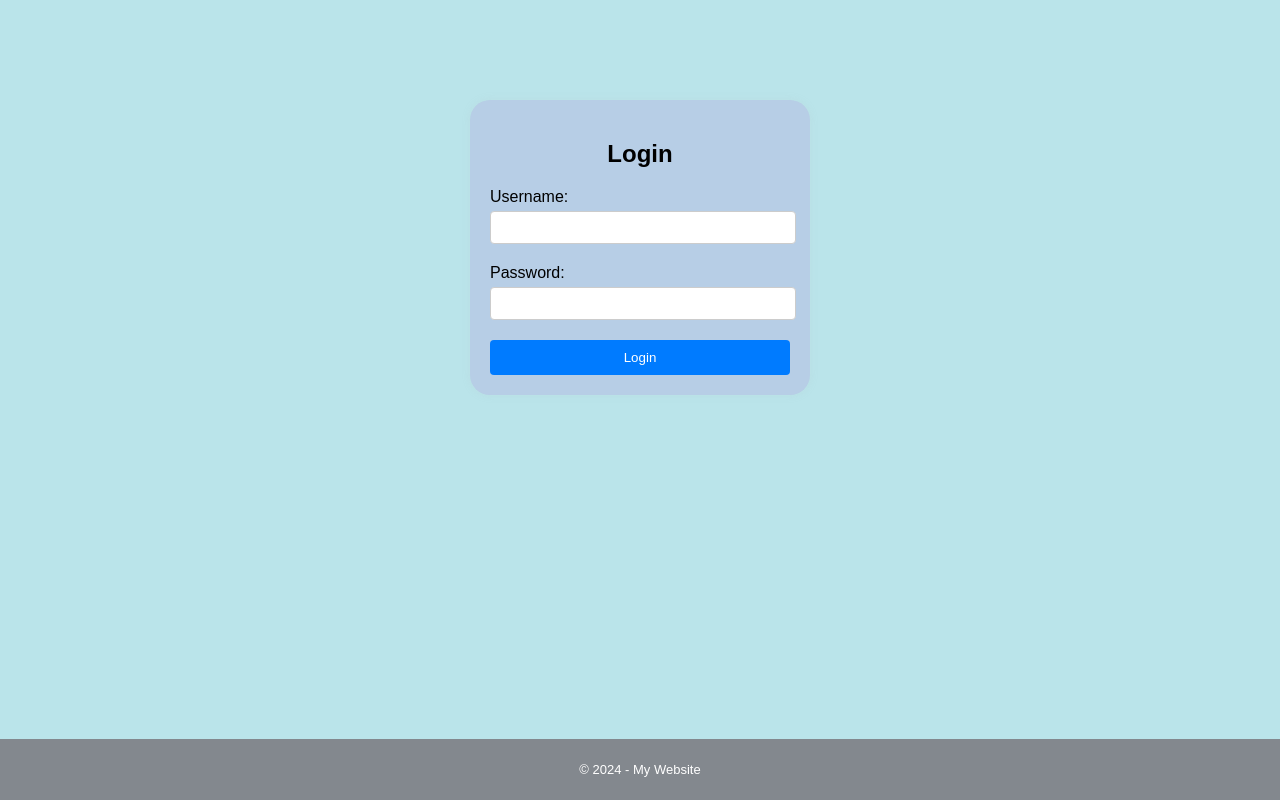
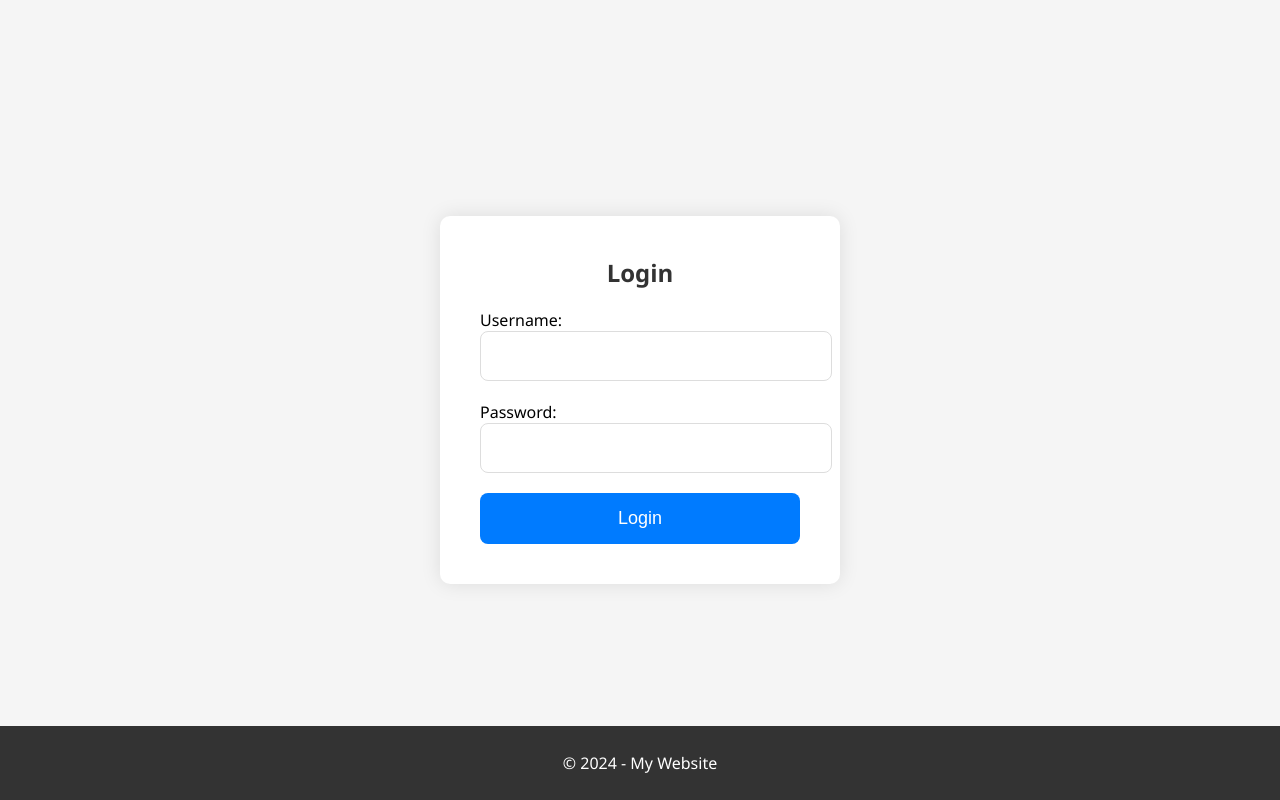
Before and after one commit to Hakim-CS/Login-page-Basic-, a plain HTML site: page log in/index.html in a window 1280 px wide. Drawn offline with Linux system fonts and the light colour scheme.

Commit message:
Update styles.css

```diff
--- a/log in/styles.css
+++ b/log in/styles.css
@@ -1,20 +1,31 @@
 body {
-    font-family: Arial, sans-serif;
+    font-family: 'Segoe UI', Tahoma, Geneva, Verdana, sans-serif;
     margin: 0;
     padding: 0;
-    background-color: #bae4ea;
+    background-color: #f5f5f5;
+    display: flex;
+    justify-content: center;
+    align-items: center;
+    height: 100vh;
+}
+
+.container {
+    width: 100%;
+    max-width: 400px;
+    padding: 0 20px;
 }
 
 .login-container {
-    width:300px;
-    margin: 100px auto;
-    padding: 20px;
-    background-color: #b7cee6;
-    border-radius: 20px;
-    box-shadow: 0px 0px 10px rgba(181, 173, 173, 0.1);
+    background-color: #fff;
+    border-radius: 10px;
+    box-shadow: 0 0 20px rgba(0, 0, 0, 0.1);
+    padding: 40px;
 }
 
-h2 {
+.login-container h2 {
+    margin: 0 0 20px;
+    color: #333;
+    font-size: 24px;
     text-align: center;
 }
 
@@ -22,42 +33,56 @@ h2 {
     margin-bottom: 20px;
 }
 
-.input-group label {
-    display: block;
-    margin-bottom: 5px;
+.input-group input {
+    width: 100%;
+    padding: 15px;
+    border: 1px solid #ddd;
+    border-radius: 8px;
+    font-size: 16px;
 }
 
-.input-group input {
-    width: 96%;
-    padding: 8px;
-    border-radius: 4px;
-    border: 1px solid #ccc;
-}
-
-button {
+.login-button {
     width: 100%;
-    padding: 10px;
+    padding: 15px;
     background-color: #007bff;
     color: #fff;
     border: none;
-    border-radius: 4px;
+    border-radius: 8px;
+    font-size: 18px;
     cursor: pointer;
+    transition: background-color 0.3s ease;
 }
 
-button:hover {
+.login-button:hover {
     background-color: #0056b3;
 }
 
+.signup-link {
+    text-align: center;
+}
+
+.signup-link p {
+    margin: 20px 0 0;
+    color: #666;
+    font-size: 16px;
+}
+
+.signup-link a {
+    color: #007bff;
+    text-decoration: none;
+    font-weight: bold;
+}
+
+.signup-link a:hover {
+    text-decoration: underline;
+}
+
 footer {
-    position:fixed;
-    text-align:center;
-    text-wrap:balance;
-    bottom:0;
-    left : 0;
-    background-color: #83888e;
-    color: white;
+    position: fixed;
+    bottom: 0;
     width: 100%;
+    background-color: #333;
+    color: #fff;
+    text-align: center;
     padding: 10px 0;
-    font-size: small;
-
 }
```
